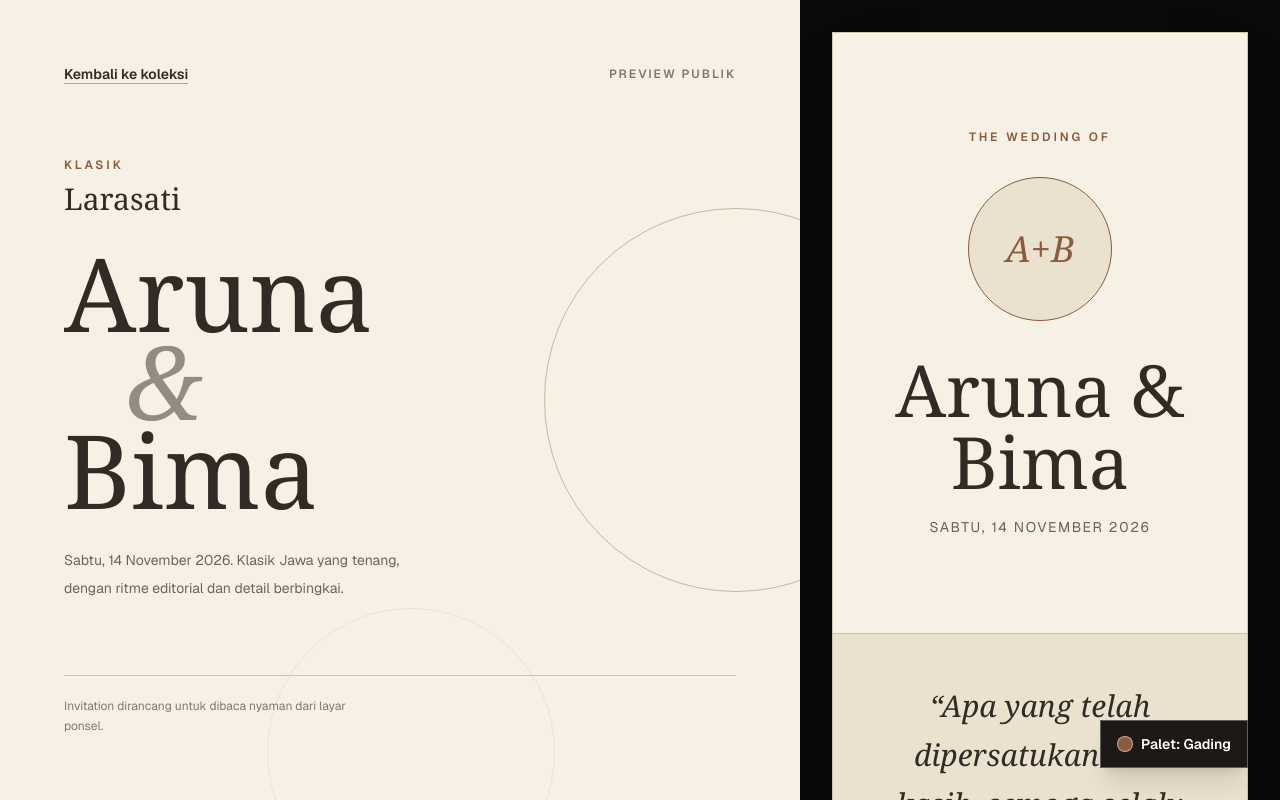
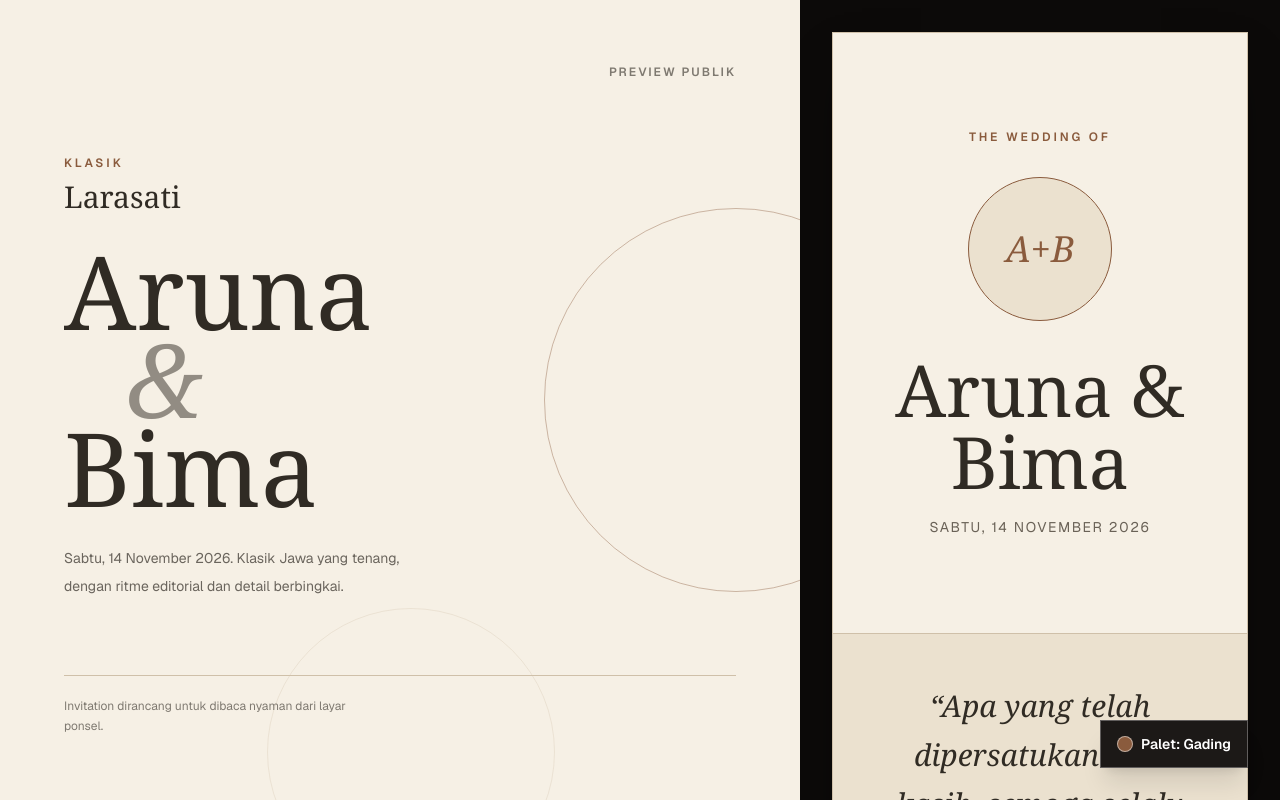
Before and after one commit to farreladelm/kamukamiundang, a Next.js app: page /templates/larasati in a window 1280 px wide. Built offline with nearby package versions, Linux system fonts and the light colour scheme.

Commit message:
fix: remove collection navigation from preview

```diff
--- a/src/features/showroom/template-detail.tsx
+++ b/src/features/showroom/template-detail.tsx
@@ -1,7 +1,6 @@
 "use client";
 
 import { useEffect, useState } from "react";
-import Link from "next/link";
 import { renderTemplate } from "@/features/templates/render-template";
 import { getTemplateDefinition } from "@/features/templates/registry";
 
@@ -54,13 +53,7 @@ export function TemplateDetail({
           className="relative hidden min-h-[35rem] flex-1 flex-col justify-between overflow-hidden p-6 sm:p-10 lg:sticky lg:top-0 lg:flex lg:h-screen lg:min-h-0 lg:p-16"
           style={{ backgroundColor: selectedPalette.tokens.canvas, color: selectedPalette.tokens.ink }}
         >
-          <div className="relative z-10 flex items-center justify-between gap-4">
-            <Link
-              href="/"
-              className="text-sm font-semibold underline decoration-current/40 underline-offset-4 transition-opacity hover:opacity-70 focus-visible:outline-2 focus-visible:outline-offset-4"
-            >
-              Kembali ke koleksi
-            </Link>
+          <div className="relative z-10 flex justify-end">
             <span className="text-xs font-semibold tracking-[0.16em] uppercase opacity-60">
               Preview publik
             </span>
```
Also changed, not shown: 1 other file (tests, documents, lock files or other folders).
